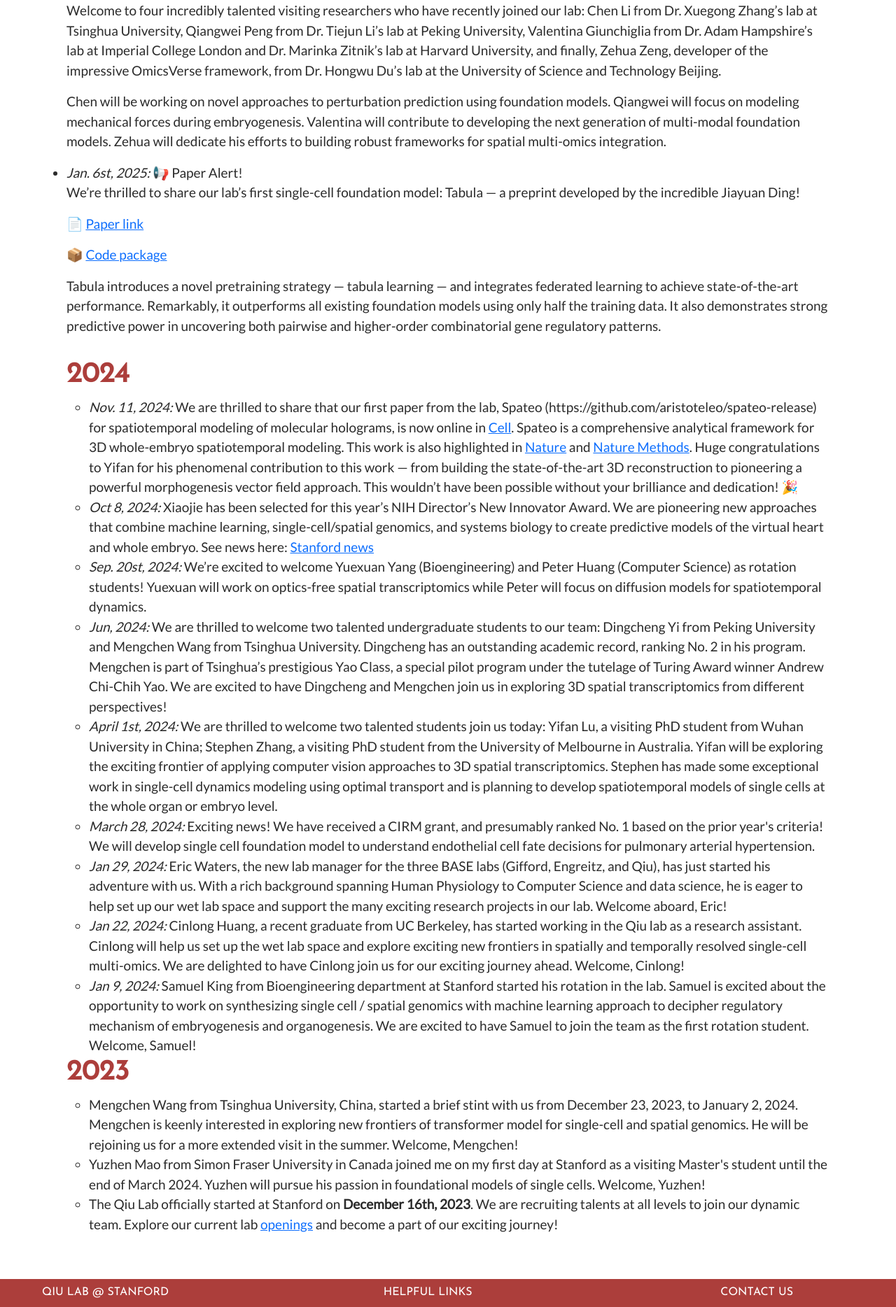
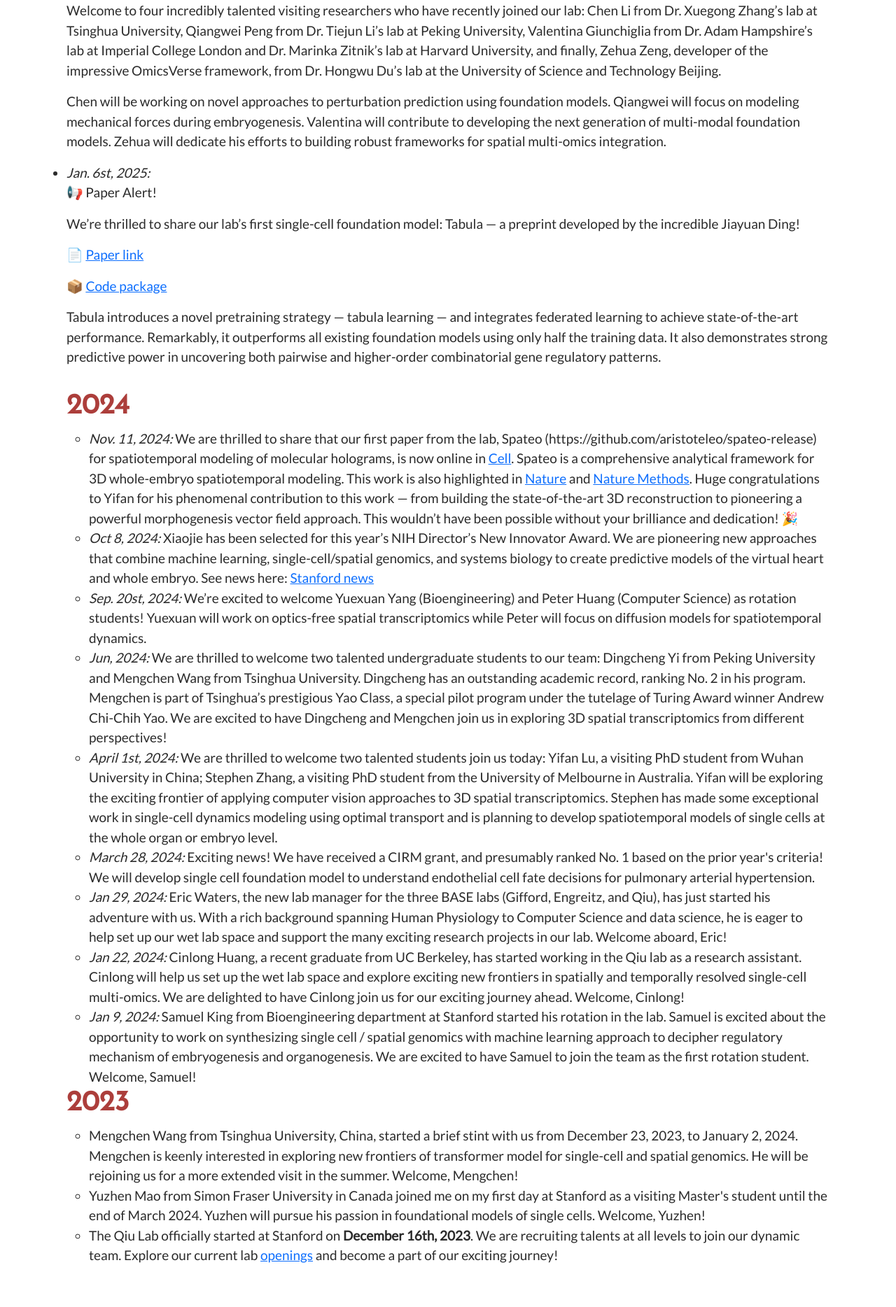
Before and after one commit to aristoteleo/qiu_lab_website, a Jekyll site: the page built from news.html, in a window 1280 px wide. Shown: the part 491-2359 px from the top of the page at 70% size. Built offline with Jekyll 4.4.1, drawn with Linux system fonts in a browser that asks for light colours.

Commit message:
update news

```diff
--- a/news.html
+++ b/news.html
@@ -21,7 +21,8 @@
       </li>
 
       <li style="font-size: 19px;">
-        <i>Jan. 6st, 2025:</i> 📢 Paper Alert!
+        <i>Jan. 6st, 2025:</i>
+        <p>📢 Paper Alert!</p>
         <p>We’re thrilled to share our lab’s first single-cell foundation model: Tabula — a preprint developed by the incredible Jiayuan Ding! </p>
         <p>📄 <a href="https://www.biorxiv.org/content/10.1101/2025.01.06.631427v1">Paper link</a> </p>
         <p>📦 <a href="https://github.com/aristoteleo/tabula">Code package</a> </p>
```
